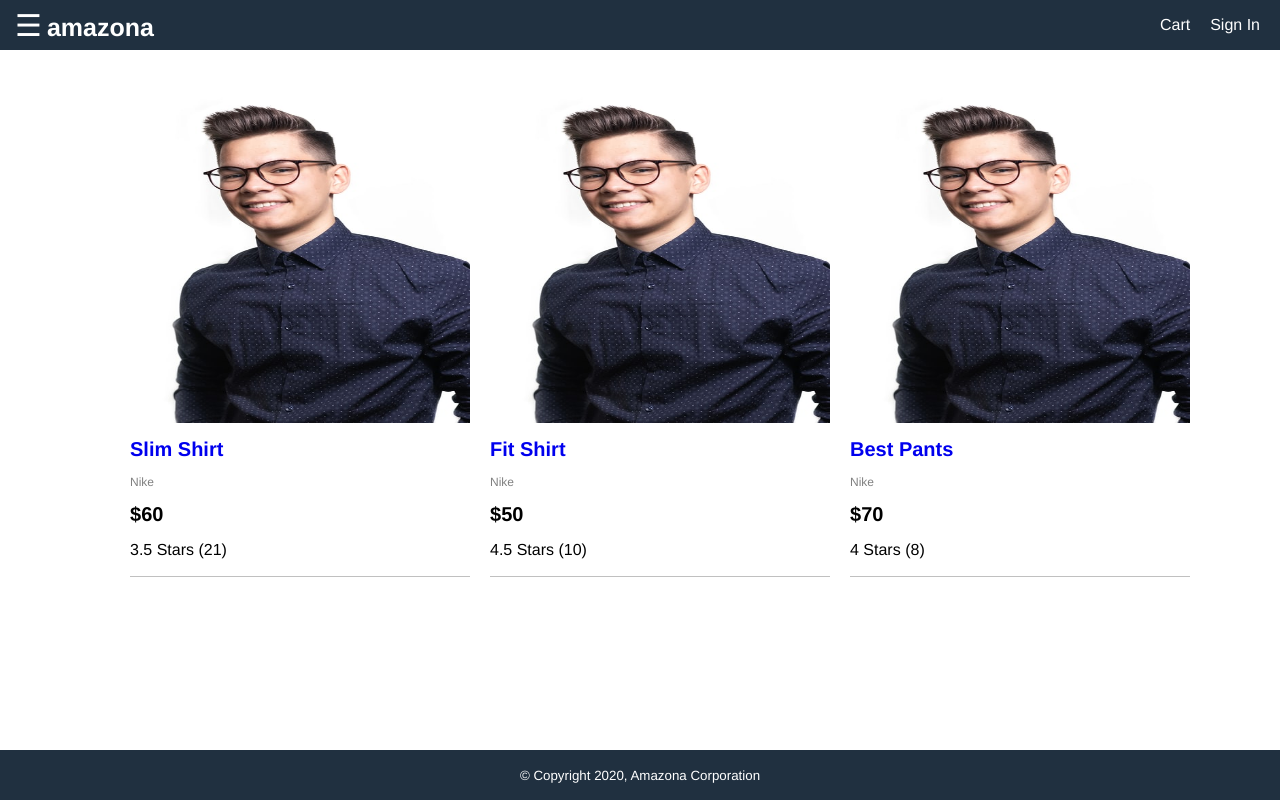
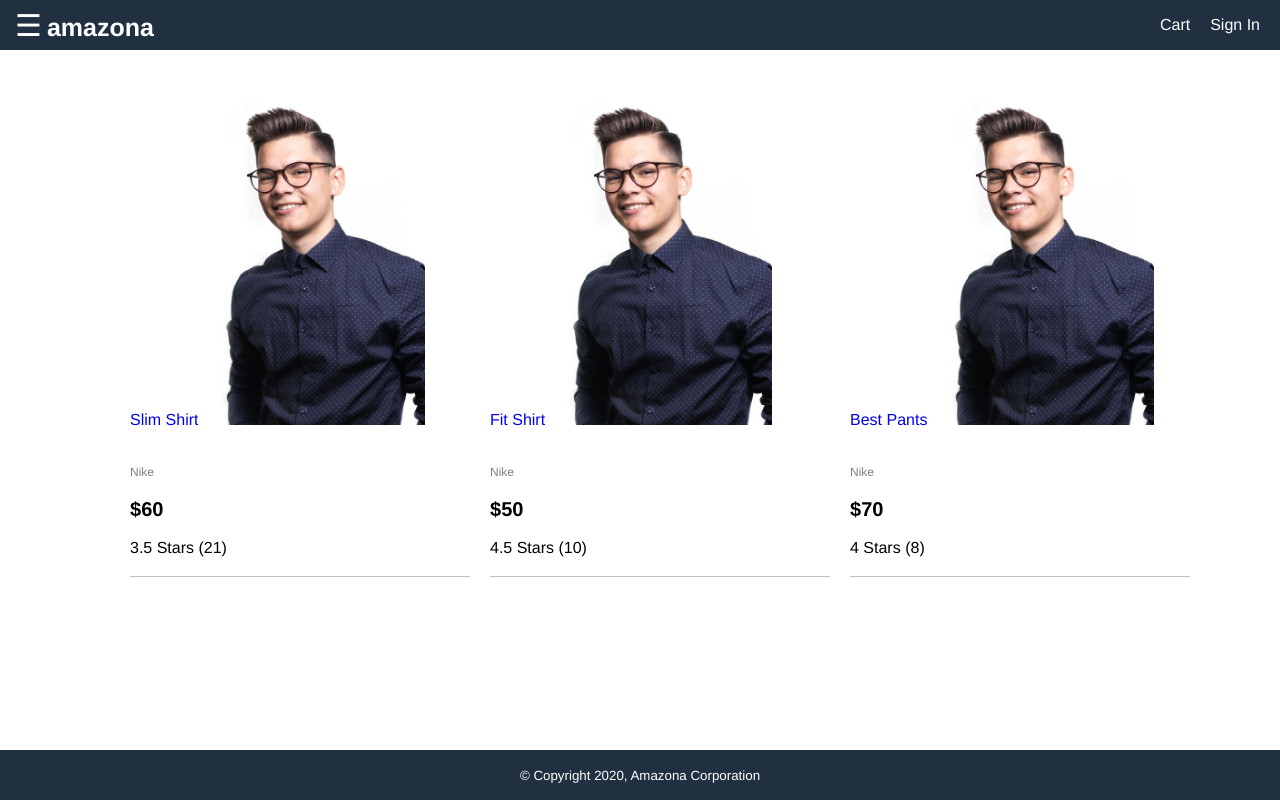
Before and after one commit to Ravi1717/amazona-ecommerce, a React (Create React App) app in the folder amazona/frontend/: page / in a window 1280 px wide. Built offline with nearby package versions, Linux system fonts and the light colour scheme.

Commit message:
props to productscreen

```diff
--- a/amazona/frontend/src/Screens/HomeScreen.js
+++ b/amazona/frontend/src/Screens/HomeScreen.js
@@ -8,10 +8,15 @@ function HomeScreen(props) {
       {data.products.map((product) => (
         <li>
           <div className="product">
-            <img className="product-image" src={product.image} alt="product" />
-            <div className="product-name">
-              <Link to={"/product/" + product._id}>{product.name}</Link>
-            </div>
+            <Link to={"/product/" + product._id}>
+              {product.name}
+              <img
+                className="product-image"
+                src={product.image}
+                alt="product"
+              />
+            </Link>
+            <div className="product-name"></div>
             <div className="product-brand">{product.brand}</div>
             <div className="product-price">${product.price}</div>
             <div className="product-rating">
```
Also changed, not shown: amazona/frontend/src/Screens/ProductScreen.js (+5 -2 lines).
